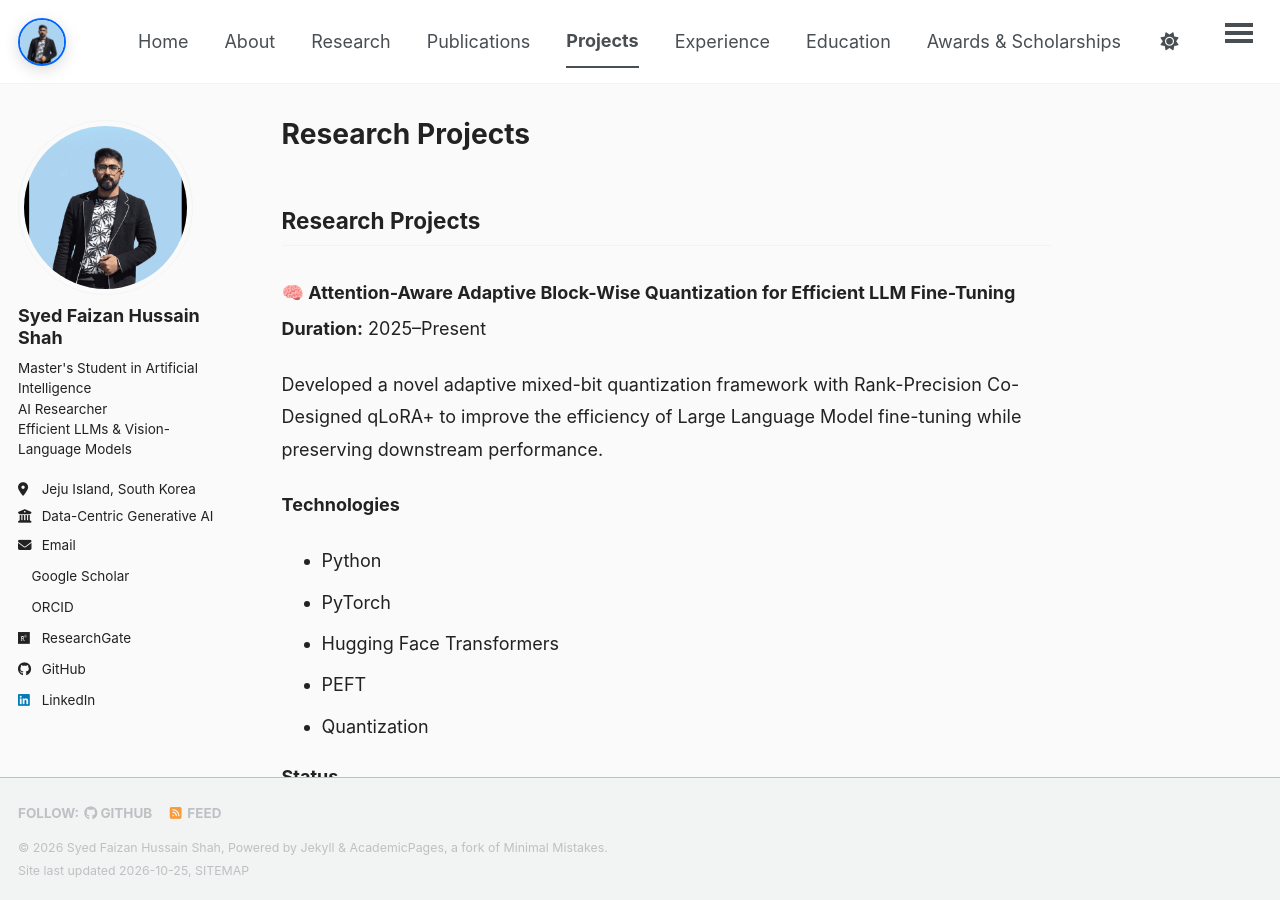
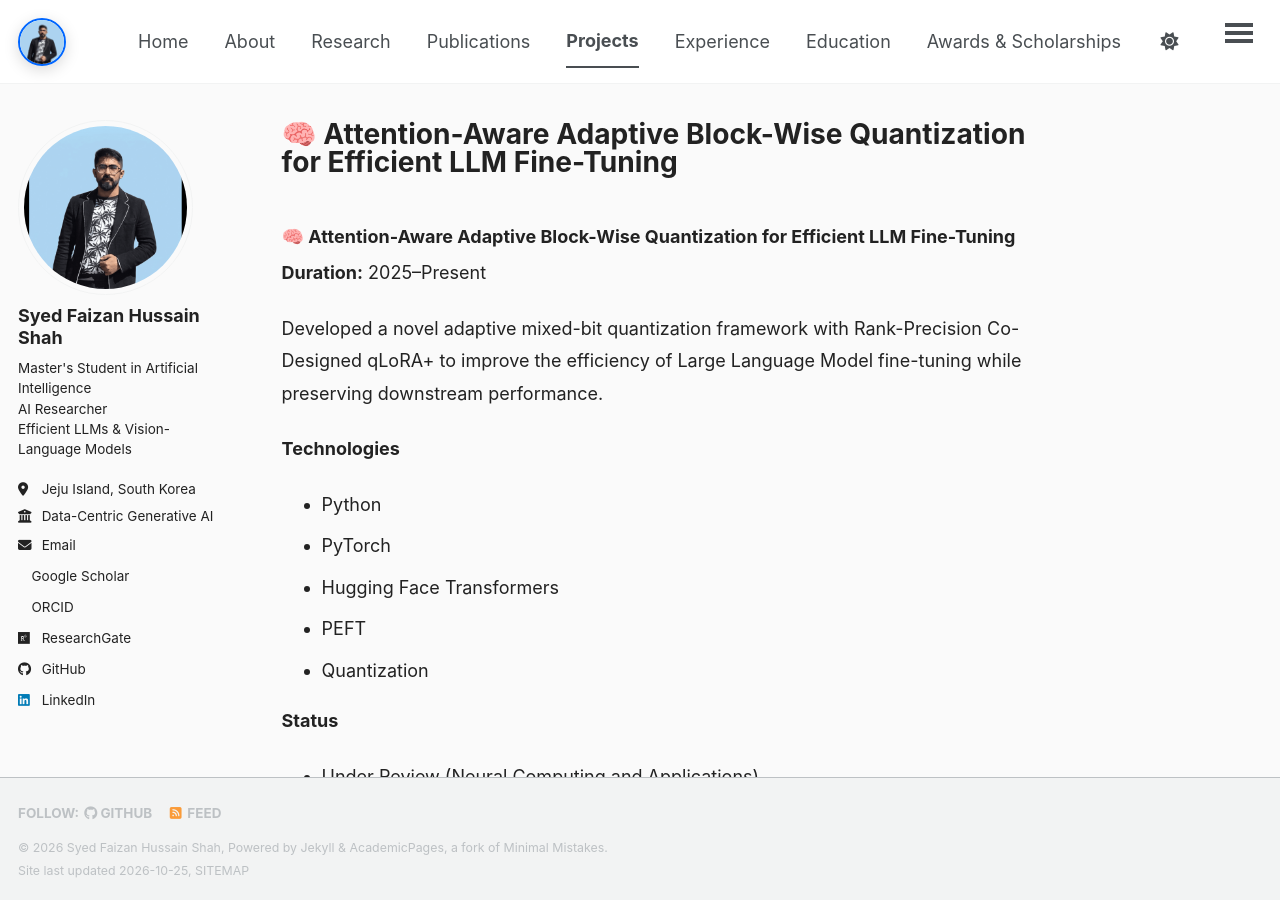
Before and after one commit to Fazi743/Fazi743.github.io, a Jekyll site: the page built from _pages/projects.md, in a window 1280 px wide and 900 px high. Built offline with Jekyll 4.4.1, drawn with Linux system fonts in a browser that asks for light colours; a style sheet for code colours, icons or effects is not loaded; our own code applies the rules of GitHub Pages for plain Markdown files.

Commit message:
Remove 'Research Projects' header from projects.md
Removed the 'Research Projects' header from the projects page.

```diff
--- a/_pages/projects.md
+++ b/_pages/projects.md
@@ -3,8 +3,6 @@
 permalink: /projects/
 author_profile: true
 ---
-
-## Research Projects
 
 ### 🧠 Attention-Aware Adaptive Block-Wise Quantization for Efficient LLM Fine-Tuning
 **Duration:** 2025–Present
```
